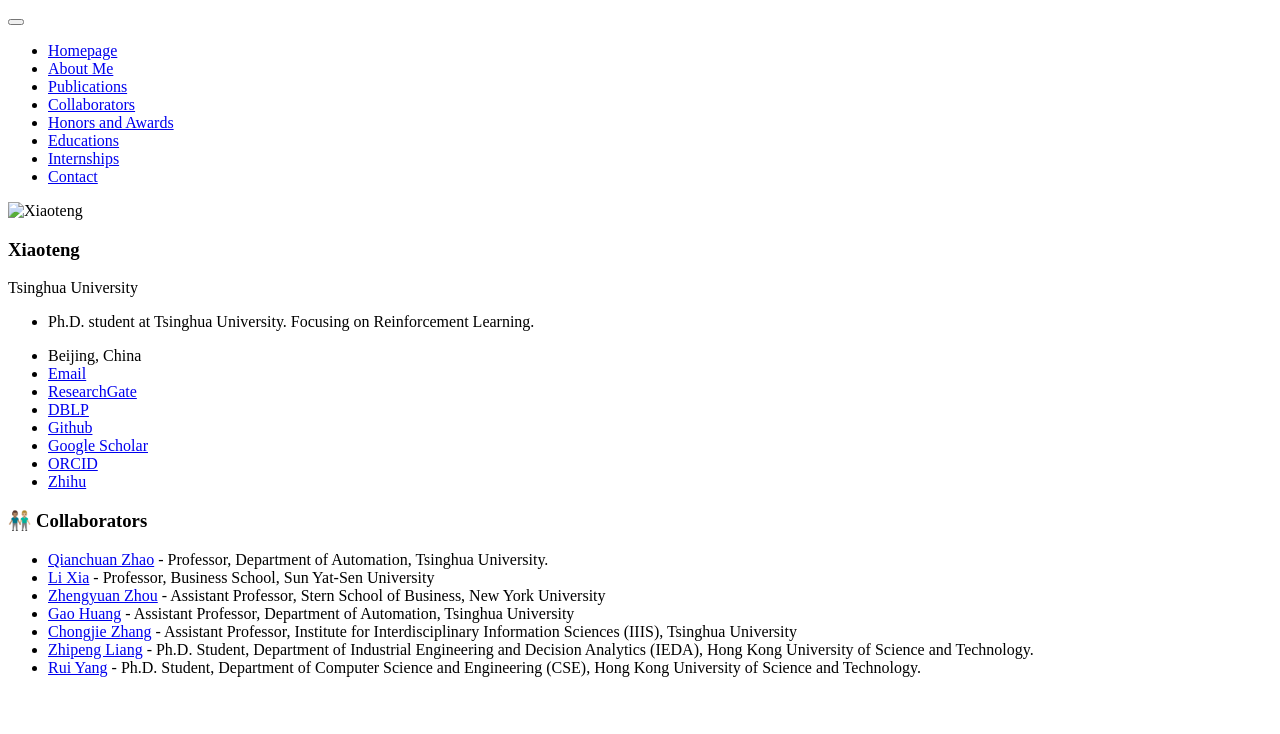
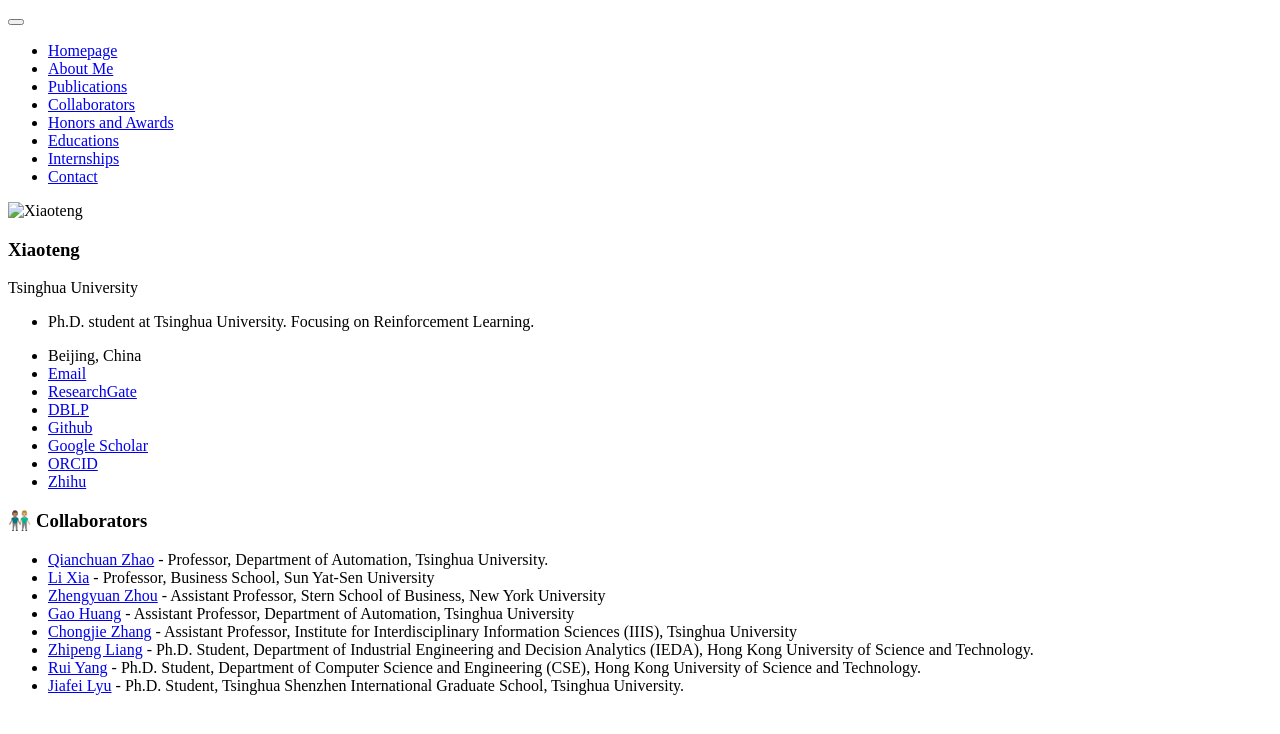
Before and after one commit to xtma/xtma.github.io, a Jekyll site: the page built from _pages/includes/coauthor.md, in a window 1280 px wide. Shown: the top 734 px of the page. Built offline with Jekyll 4.4.1, drawn with Linux system fonts in a browser that asks for light colours; our own code applies the rules of GitHub Pages for plain Markdown files.

Commit message:
update jiafei

```diff
--- a/_pages/includes/coauthor.md
+++ b/_pages/includes/coauthor.md
@@ -6,3 +6,4 @@
 - [Chongjie Zhang](http://people.iiis.tsinghua.edu.cn/~zhang/) - Assistant Professor, Institute for Interdisciplinary Information Sciences (IIIS), Tsinghua University
 - [Zhipeng Liang](https://liangzp.github.io/) - Ph.D. Student, Department of Industrial Engineering and Decision Analytics (IEDA), Hong Kong University of Science and Technology.
 - [Rui Yang](https://yangrui2015.github.io/) - Ph.D. Student, Department of Computer Science and Engineering (CSE), Hong Kong University of Science and Technology.
+- [Jiafei Lyu](https://dmksjfl.github.io/) - Ph.D. Student, Tsinghua Shenzhen International Graduate School, Tsinghua University.
```
